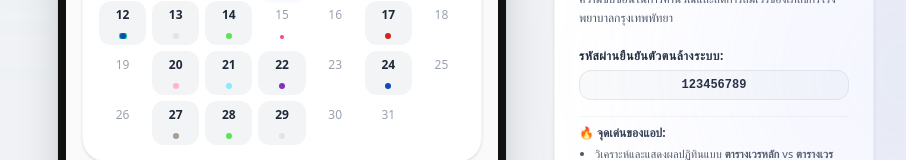
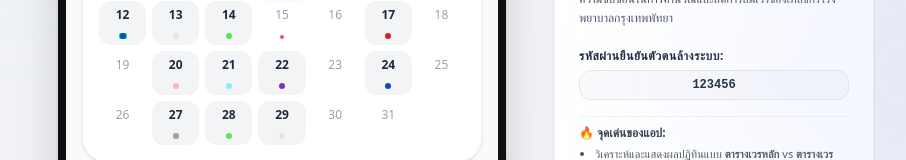
Before and after one commit to KENGWORK/tarangwen, a React (Vite) app: page / in a window 1280 px wide. Shown: the part 536-696 px from the top of the page, without its empty margins (174-1080 px from the left). Built offline with nearby package versions, Linux system fonts and the light colour scheme.

Commit message:
Update App.tsx

```diff
--- a/src/App.tsx
+++ b/src/App.tsx
@@ -331,7 +331,7 @@ export default function App() {
             <div className="space-y-1.5 pt-1">
               <h4 className="text-xs font-bold text-gray-800 uppercase tracking-wider">รหัสผ่านยืนยันตัวตนล้างระบบ:</h4>
               <code className="bg-gray-50 text-gray-800 px-2.5 py-1.5 rounded-xl border border-gray-200 font-mono block text-center font-bold text-xs select-all">
-                123456789
+                123456
               </code>
             </div>
 
```
